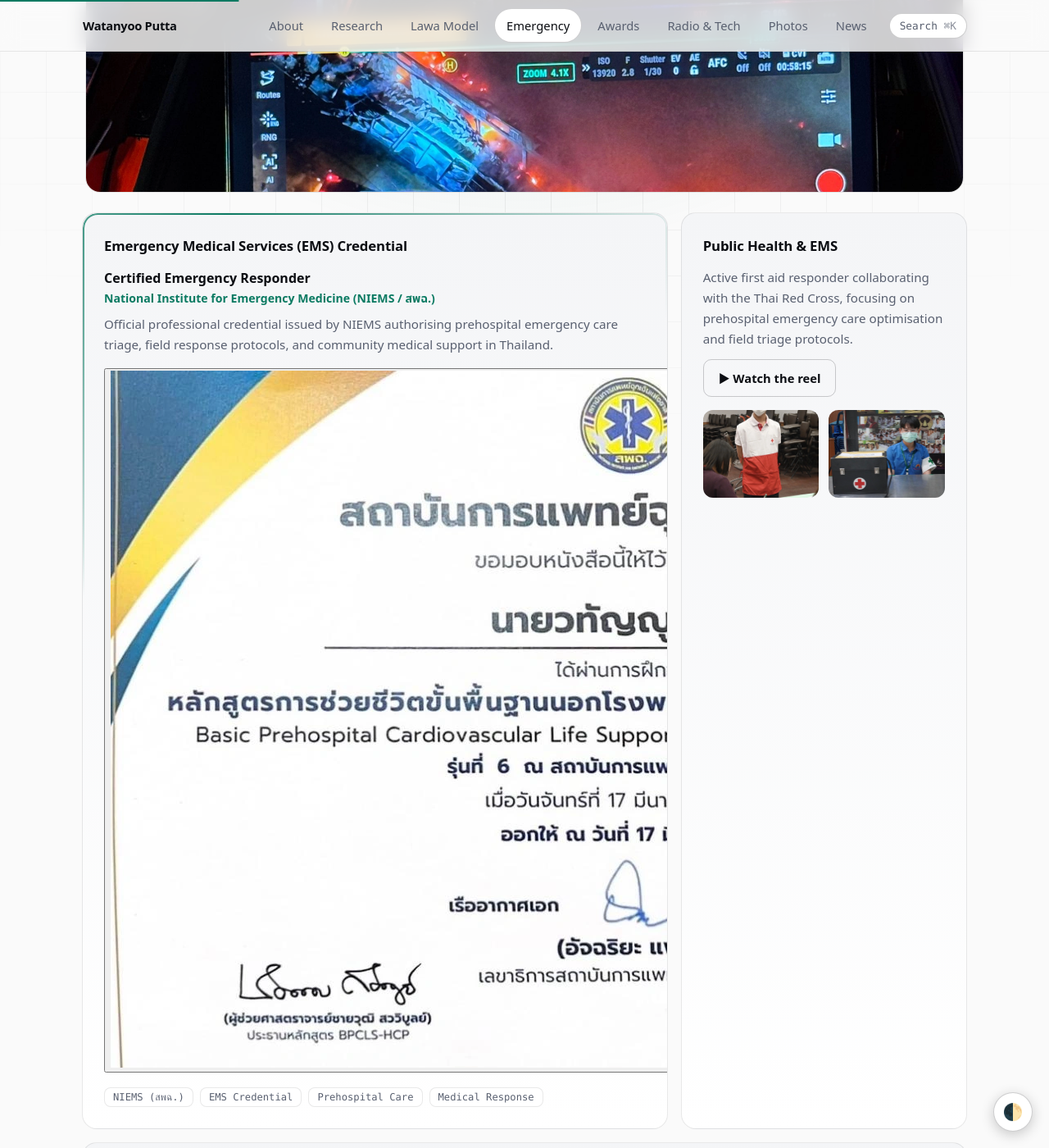
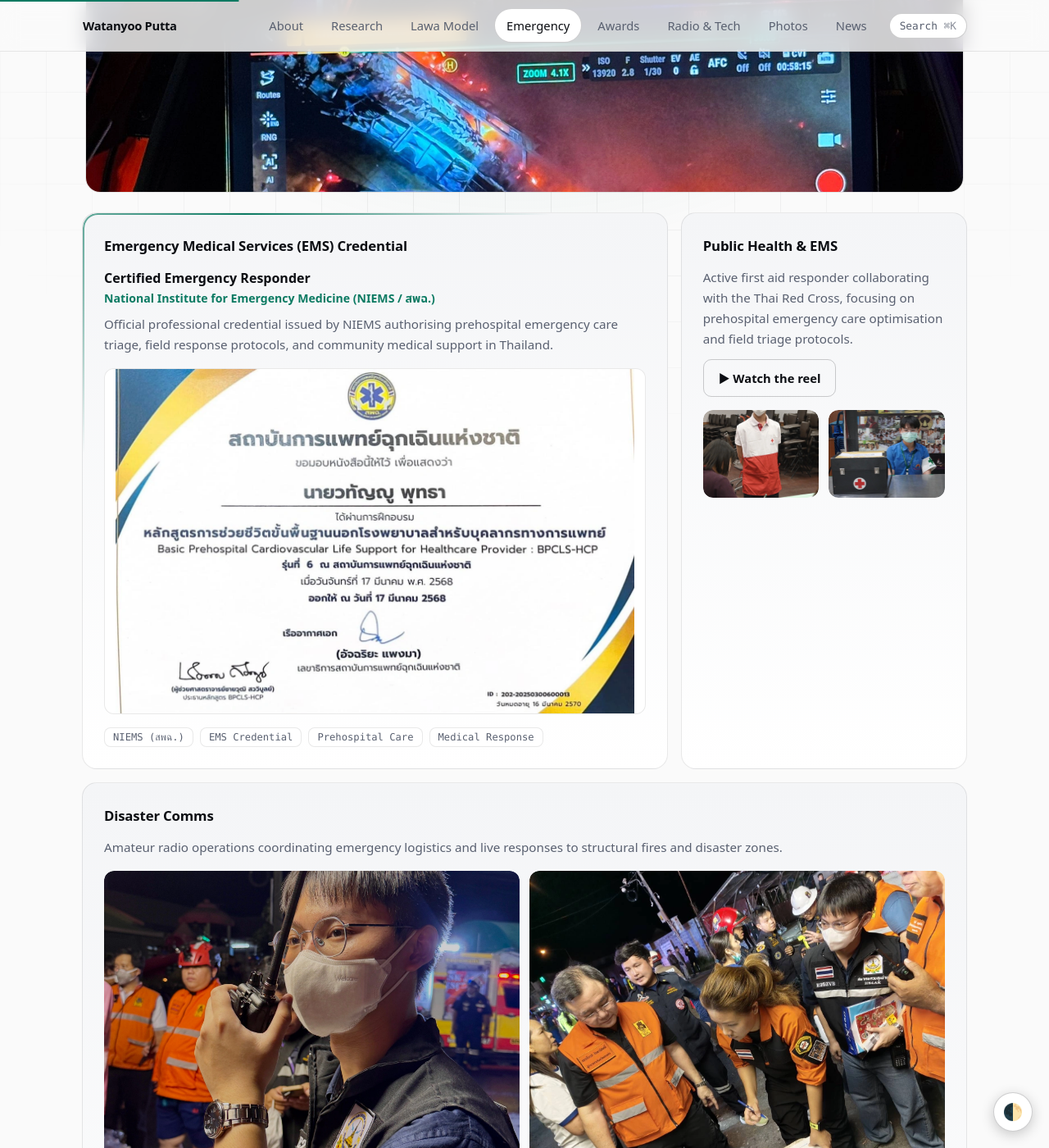
Before and after one commit to WatanyooPutta/WatanyooPutta.github.io, a Jekyll site: the page built from emergency.html, in a window 1280 px wide and 1400 px high, scrolled down 336 px. Shown: the whole window at 82% size. Built offline with Jekyll 4.4.1, drawn with Linux system fonts in a browser that asks for light colours.

Commit message:
Update pages.css

```diff
--- a/assets/css/pages.css
+++ b/assets/css/pages.css
@@ -231,3 +231,13 @@
 @keyframes ang{to{--ang:360deg}}
 #cursor-glow{position:fixed;top:0;left:0;width:420px;height:420px;border-radius:50%;pointer-events:none;z-index:0;opacity:0;transition:opacity .3s;background:radial-gradient(circle,var(--glow),transparent 65%);will-change:transform}
 @media(prefers-reduced-motion:reduce){.card:has(.holo)::after{animation:none}}
+
+/* Images must never be wider than their box (fixes iPhone overflow) */
+img{max-width:100%;height:auto}
+.zoom{display:block;width:100%;padding:0;margin:0;border:1px solid var(--line);border-radius:12px;background:var(--panel);overflow:hidden;cursor:zoom-in;line-height:0}
+.zoom img{display:block;width:100%;height:auto}
+.pics .zoom{border:0;background:transparent}
+.pics .zoom img{height:100%}
+.zoom.wide img{aspect-ratio:auto;max-height:420px;object-fit:contain}
+.wall .zoom img{height:auto}
+.badge{margin-bottom:10px}
```
